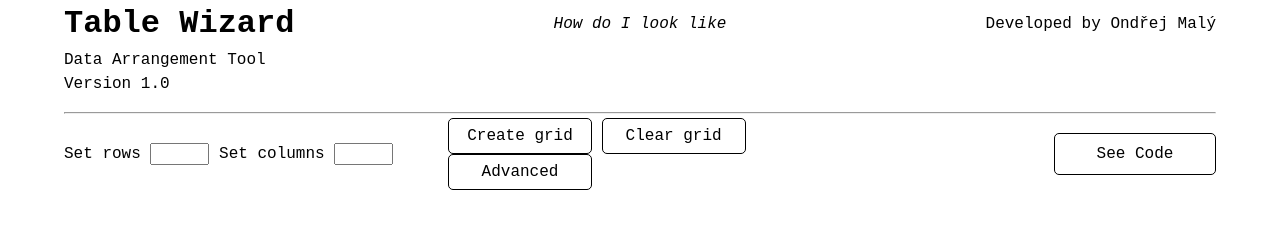
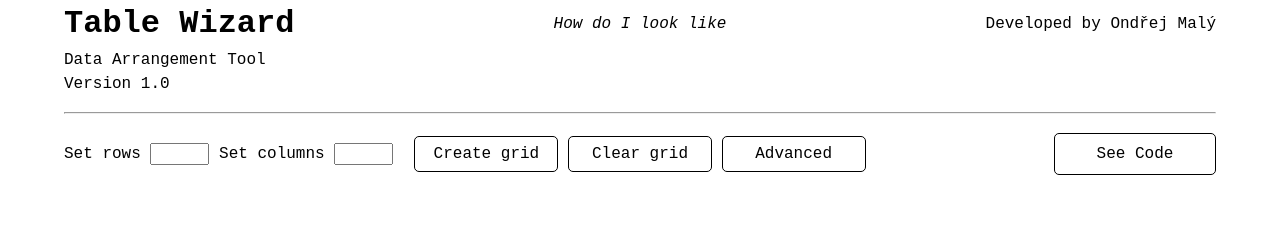
Before and after one commit to ylam21/table-wizard, a plain HTML site: page index.html in a window 1280 px wide. Drawn offline with Linux system fonts and the light colour scheme.

Commit message:
upadate - nowrap css adjustment

```diff
--- a/styles/components/controls.css
+++ b/styles/components/controls.css
@@ -16,9 +16,15 @@
   align-items: center;
 }
 
+.controls__group-2 {
+  flex-wrap: nowrap;
+  min-width: fit-content;
+}
+
 .controls__group-3 {
   display: flex;
   justify-content: flex-end;
+
 }
 
 .controls__link {
```
